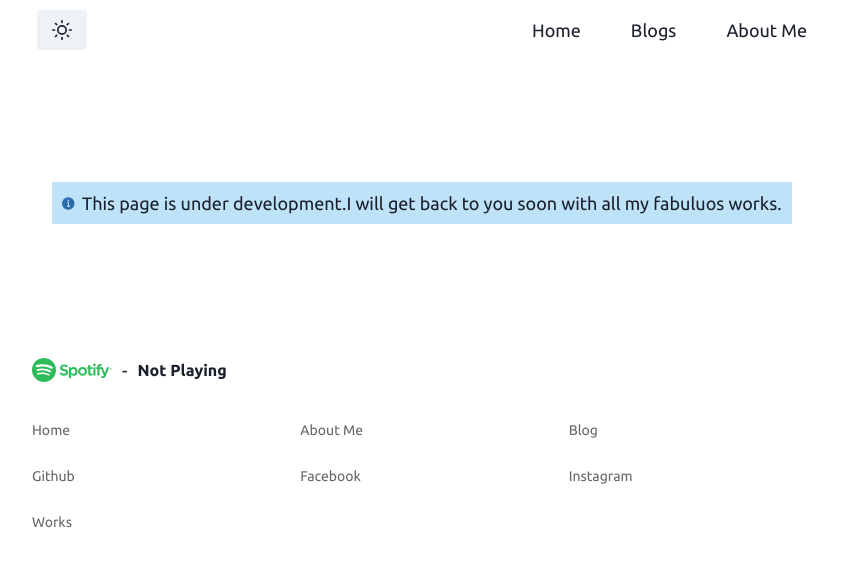
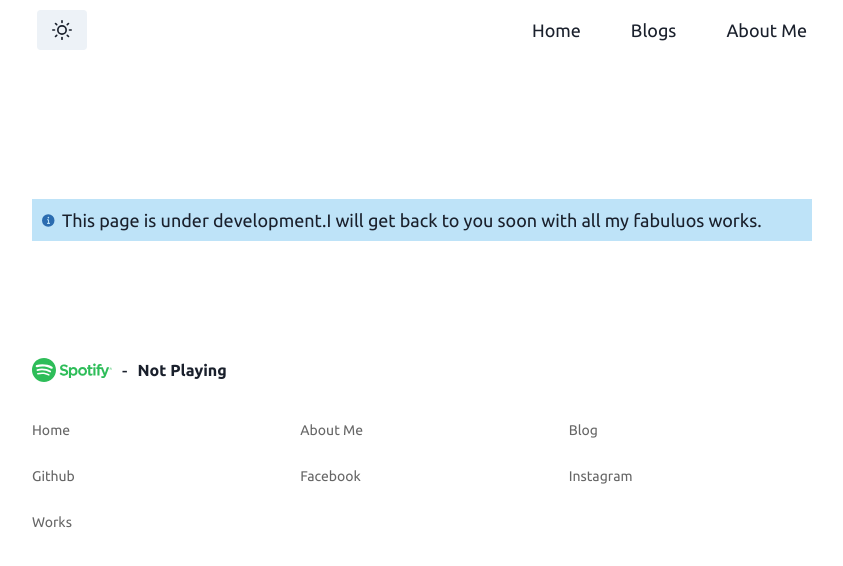
Before and after one commit to bimalmagar10/bimalthapamagar.com.np, a Next.js app: page /works in a window 1280 px wide. Shown: the top 566 px of the page, without its empty margins (218-1061 px from the left). Built offline with nearby package versions, Linux system fonts and the light colour scheme; no server answers.

Commit message:
modify alignments

```diff
--- a/blogs/my-first-blog.mdx
+++ b/blogs/my-first-blog.mdx
@@ -7,6 +7,8 @@ shortTheme: 'When someone likes to write or blog about something,opting the topi
 
 Startingly,I have started to blog through my website from now on.Blogging has always been my passion.It helps every individual ameliorate their thinking capability:makes them become more creative and innovative.On the other hand,there is profound increase in the use of internet over the past few years,in the context of Nepal.Many people have had consumed the internet,so enormously that they even forget to perform their fundamental activities like sleeping,eating,drinking,exercising,etc, nowadays.Many of the reports has claimed,especially to those who are in their teens,that the use of internet is so emerging sufficient enough to become the victims of far-sightedness,brain hammerage,suicidal activities,and more prominently the introversion.Had they flagged the use of internet,they wouldn't have had such bad consequences.It also has the good aspects such as you can earn money with blogging some quality content,creating with indigenous flavour.
 
+<br/>
 Since, this is my first post my mind is stuffed with a blank space and I'm feeling obscure about what to write.Obviously, this doesn't secure my contentment about how write but of course, it will strive me to post consistently on a day to day basis.I wish this actually helps me to improve my thinking and cognitive abilities.Every new day,a new topic and many more exotic vocabularies will sure make me emerge from predicament:make me feel more pleasant.
 
+<br/>
 This much makes a happy ending for today;nonetheless,continuation will be followed.
--- a/pages/works.js
+++ b/pages/works.js
@@ -8,8 +8,18 @@ const Works = () => {
             	<title>Works</title>
         </Head>
         <Header/>
-        <Box height="20rem" width="100%" p="2rem">
-			<Alert status="info" transform="translateY(100%)">
+        <Box height="20rem"
+	        width="100%"
+	        p="2rem"
+	        position="relative"
+        >
+			<Alert
+				status="info"
+				position="absolute"
+				top="50%"
+				left="50%"
+				transform="translate(-50%,-50%)"
+			>
 				<AlertIcon/>
 				This page is under development.I will get back to you soon with
 				all my fabuluos works.
```
Also changed, not shown: pages/blogs/[slug].js (+6 -1 lines).
